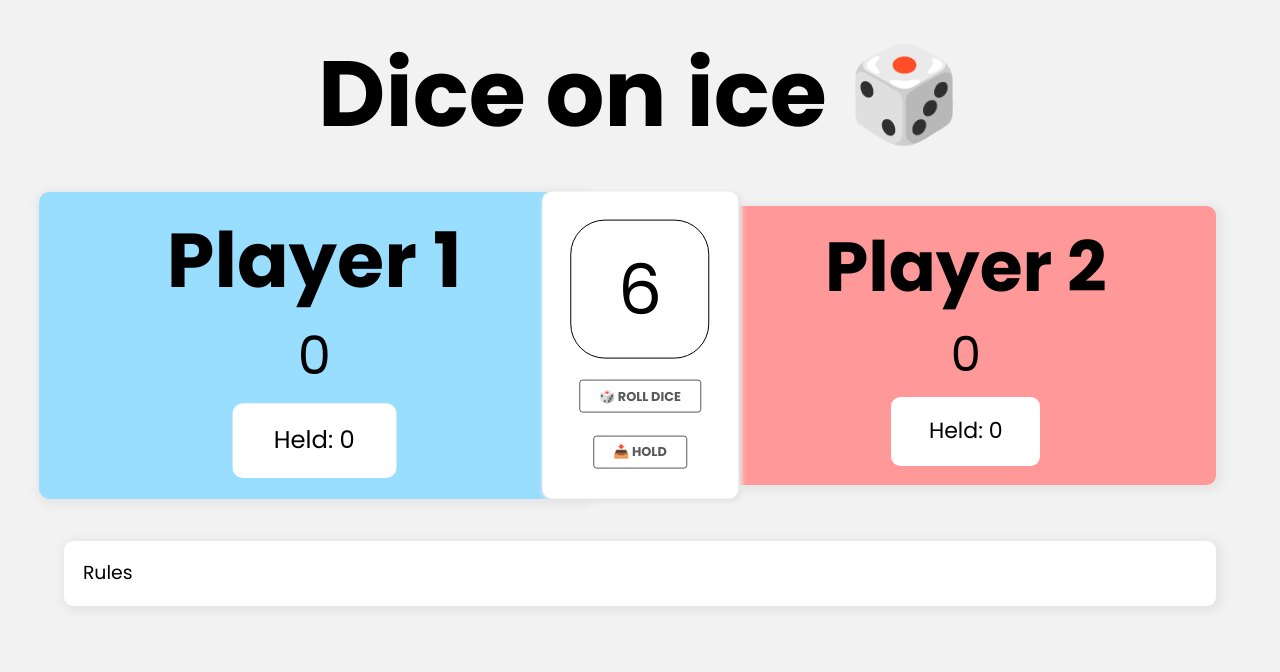
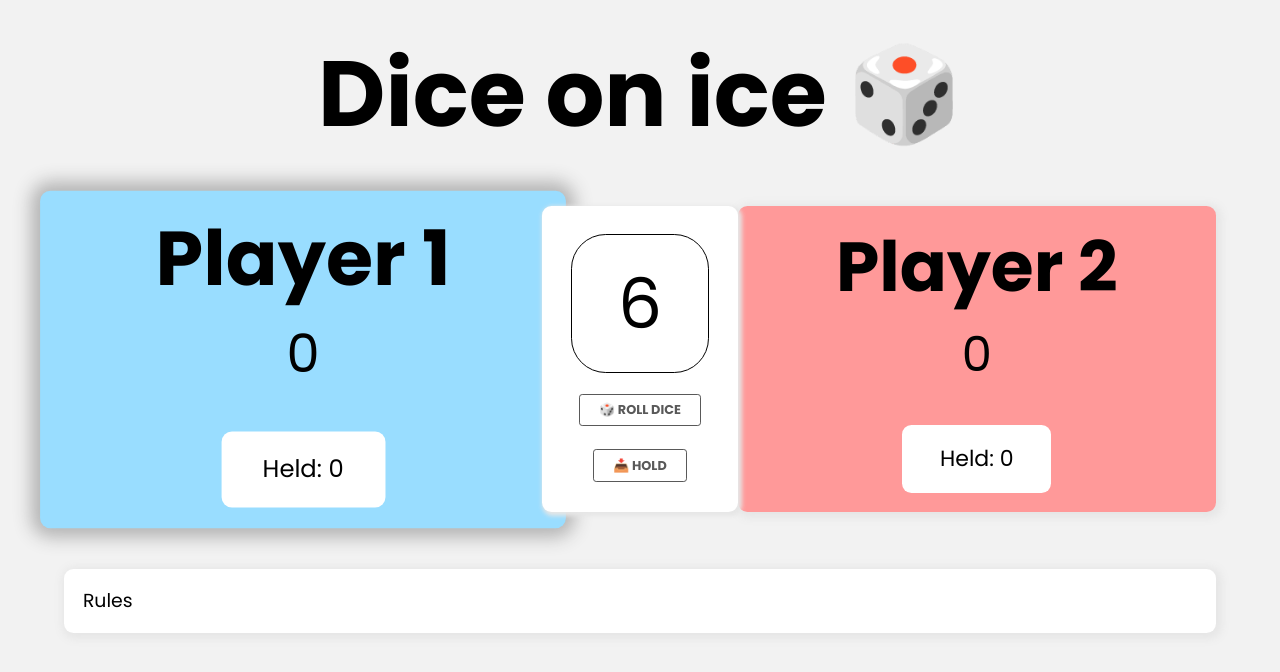
Before and after one commit to MLousdal/Vue-Dice-Game, a Vue app: page / in a window 1280 px wide. Shown: the top 672 px of the page. Built offline with nearby package versions, Linux system fonts and the light colour scheme.

Commit message:
Quality of life improvements

```diff
--- a/src/App.vue
+++ b/src/App.vue
@@ -2,7 +2,6 @@
   <h1 class="text center">Dice on ice 🎲</h1>
   <main class="wrapper gameTable">
     <PlayerVue :player="players[1]"></PlayerVue>
-    <PlayerVue :player="players[2]"></PlayerVue>
     <section class="buttonContainer">
       <div class="dice">6</div>
       <button
@@ -25,6 +24,7 @@
         <span>🔄 New Game</span>
       </button>
     </section>
+    <PlayerVue :player="players[2]"></PlayerVue>
   </main>
   <section class="wrapper flex column gap-1">
     <div>
@@ -106,7 +106,7 @@ export default {
 
       setTimeout(() => {
         this.rollingDice = false;
-      }, 500);
+      }, 250);
 
       // Loosing scenario
       if (roll === 1) {
@@ -138,6 +138,11 @@ export default {
       this.updateScore(reset);
     },
     switchPlayer() {
+      this.rollingDice = true;
+
+      setTimeout(() => {
+        this.rollingDice = false;
+      }, 2000);
       switch (this.playerRef) {
         case 1:
           this.playerRef = 2;
--- a/src/assets/scss/base/_forms.scss
+++ b/src/assets/scss/base/_forms.scss
@@ -29,9 +29,12 @@ select {
   width: 100%;
 
   &:focus {
-    border: $border-width-thick solid var(--color-primary);
+    border: $border-width-thick solid var(--player1-color);
     margin: 0;
     outline: none;
+  }
+  .player2 & {
+    border: $border-width-thick solid var(--player2-color);
   }
 }
 
--- a/src/assets/scss/layout/_gameTable.scss
+++ b/src/assets/scss/layout/_gameTable.scss
@@ -3,7 +3,6 @@
 .gameTable {
   position: relative;
   display: flex;
-  gap: $unit-8;
   justify-content: space-between;
 
   .score {
--- a/src/assets/scss/module/_gameButton.scss
+++ b/src/assets/scss/module/_gameButton.scss
@@ -4,12 +4,9 @@
   background-color: var(--foreground-color);
   border-radius: $border-radius;
   box-shadow: $shadow-normal var(--shadow);
-  left: 50%;
   margin-top: auto;
   padding: $unit-15;
-  position: absolute;
-  top: 50%;
-  transform: translate(-50%, -50%);
+  z-index: 5;
   width: fit-content;
   display: flex;
   flex-direction: column;
@@ -35,13 +32,10 @@
 
 @media (max-width: 1000px) {
   .buttonContainer {
-    position: relative;
-    transform: none;
-    top: 0;
-    left: 0;
     width: 100%;
     flex-direction: row;
     flex-wrap: nowrap;
+    order: 3;
 
     button {
       font-size: $font-size-base;
--- a/src/assets/scss/module/_player.scss
+++ b/src/assets/scss/module/_player.scss
@@ -6,13 +6,13 @@
   box-shadow: $shadow-normal-l var(--shadow);
   display: flex;
   flex-direction: column;
-  // flex: 1 1 0px;
   text-align: center;
   gap: $unit-05;
-  transition: transform 0.3s linear;
+  transition: all 0.3s linear;
 
   &.active {
     transform: scale(1.1);
+    box-shadow: 0px 0px 16px 8px $neutral-70;
   }
 
   h2 {
```
